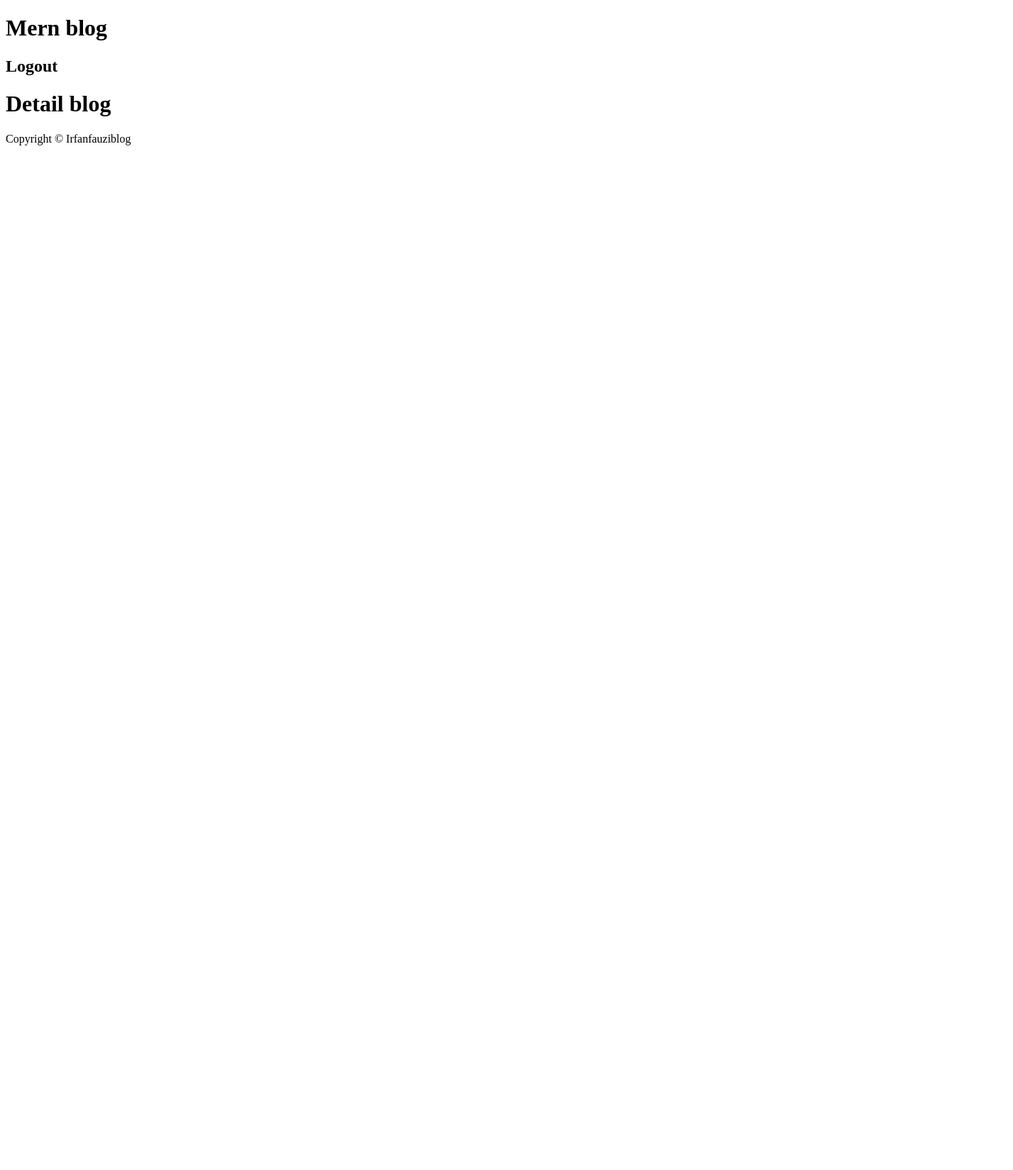
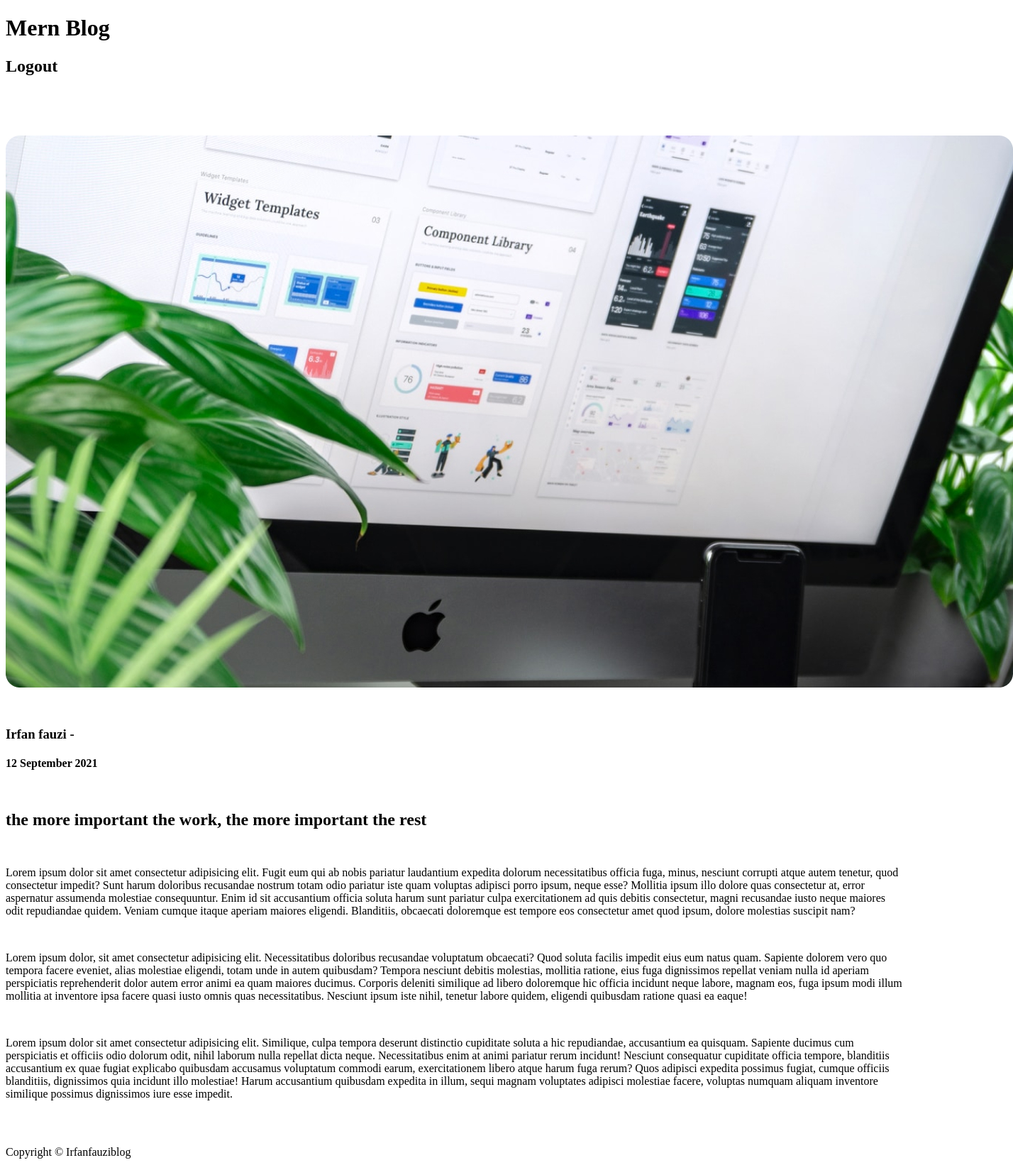
Before and after one commit to irfan-fauzi/crud-blog-nextjs, a Next.js app: page /detail-blog in a window 1280 px wide. Shown: the whole page at 71% size, 1428 px wide, since content can reach past the window. Before the commit the page ends 800 px from the top, so only its background shows below. Built offline with nearby package versions, Linux system fonts and the light colour scheme.

Commit message:
router next

```diff
--- a/components/molekul/header/Header.js
+++ b/components/molekul/header/Header.js
@@ -1,11 +1,13 @@
 import React from 'react'
-
+import Link from 'next/link';
 const Header = () => {
   return (
 
     <header className="w-full bg-gradient-to-br from-purple-500 to-purple-700">
       <div className="max-w-[1200px] px-4 lg:px-1 flex justify-between items-center h-[70px] mx-auto text-white">
-        <h1 className="text-2xl font-bold">Mern blog</h1>
+          <Link href="/">
+            <h1 className="text-2xl font-bold cursor-pointer">Mern Blog</h1>
+          </Link>
         <h2>Logout</h2>
       </div>
     </header>
--- a/pages/detail-blog.js
+++ b/pages/detail-blog.js
@@ -1,4 +1,5 @@
 import Head from "next/head";
+import { Gap } from "../components";
 import Layout from "../components/layout/Layout";
 
 const DetailBlog = () => {
@@ -8,7 +9,26 @@ const DetailBlog = () => {
         <title>Blog detail</title>
       </Head>
       <main>
-        <h1>Detail blog</h1>
+        <article className="lg:w-8/12 mx-auto">
+          <Gap height="4rem"/>
+          <img src="/image/thumbnail-1.jpg" alt="" />
+          <Gap height="2rem"/>
+          <div className="flex gap-4 w-10/12 mx-auto">
+            <h3>Irfan fauzi - </h3>
+            <h4>12 September 2021</h4>
+          </div>
+          <Gap height="1rem"/>
+          <div className="w-10/12 mx-auto">
+            <h1 className="text-3xl capitalize font-semibold">the more important the work, the more important the rest</h1>
+            <Gap height="1rem"/>
+            <p>Lorem ipsum dolor sit amet consectetur adipisicing elit. Fugit eum qui ab nobis pariatur laudantium expedita dolorum necessitatibus officia fuga, minus, nesciunt corrupti atque autem tenetur, quod consectetur impedit? Sunt harum doloribus recusandae nostrum totam odio pariatur iste quam voluptas adipisci porro ipsum, neque esse? Mollitia ipsum illo dolore quas consectetur at, error aspernatur assumenda molestiae consequuntur. Enim id sit accusantium officia soluta harum sunt pariatur culpa exercitationem ad quis debitis consectetur, magni recusandae iusto neque maiores odit repudiandae quidem. Veniam cumque itaque aperiam maiores eligendi. Blanditiis, obcaecati doloremque est tempore eos consectetur amet quod ipsum, dolore molestias suscipit nam?</p>
+            <Gap height="1rem"/>
+            <p>Lorem ipsum dolor, sit amet consectetur adipisicing elit. Necessitatibus doloribus recusandae voluptatum obcaecati? Quod soluta facilis impedit eius eum natus quam. Sapiente dolorem vero quo tempora facere eveniet, alias molestiae eligendi, totam unde in autem quibusdam? Tempora nesciunt debitis molestias, mollitia ratione, eius fuga dignissimos repellat veniam nulla id aperiam perspiciatis reprehenderit dolor autem error animi ea quam maiores ducimus. Corporis deleniti similique ad libero doloremque hic officia incidunt neque labore, magnam eos, fuga ipsum modi illum mollitia at inventore ipsa facere quasi iusto omnis quas necessitatibus. Nesciunt ipsum iste nihil, tenetur labore quidem, eligendi quibusdam ratione quasi ea eaque!</p>
+            <Gap height="1rem"/>
+            <p>Lorem ipsum dolor sit amet consectetur adipisicing elit. Similique, culpa tempora deserunt distinctio cupiditate soluta a hic repudiandae, accusantium ea quisquam. Sapiente ducimus cum perspiciatis et officiis odio dolorum odit, nihil laborum nulla repellat dicta neque. Necessitatibus enim at animi pariatur rerum incidunt! Nesciunt consequatur cupiditate officia tempore, blanditiis accusantium ex quae fugiat explicabo quibusdam accusamus voluptatum commodi earum, exercitationem libero atque harum fuga rerum? Quos adipisci expedita possimus fugiat, cumque officiis blanditiis, dignissimos quia incidunt illo molestiae! Harum accusantium quibusdam expedita in illum, sequi magnam voluptates adipisci molestiae facere, voluptas numquam aliquam inventore similique possimus dignissimos iure esse impedit.</p>
+          </div>
+          <Gap height="2rem"/>
+        </article>
       </main>
     </Layout>
   )
```
Also changed, not shown: pages/index.js (+7 -3 lines).
